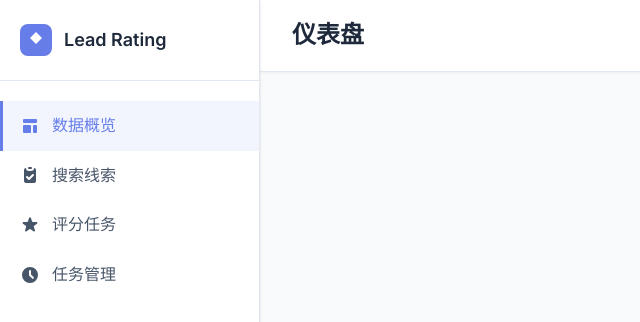
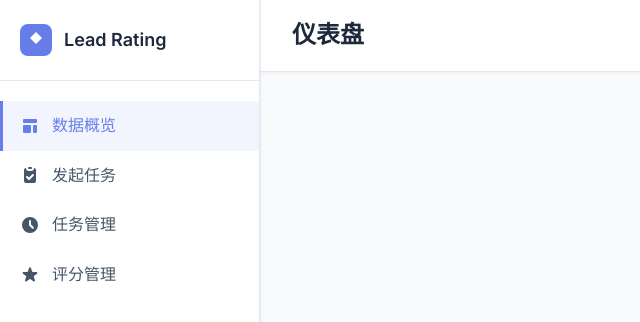
Before and after one commit to newbiiiii/lead-rating-system, a website with bundled scripts: page public/index.html in a window 1280 px wide. Shown: the top 322 px of the page, 0-640 px from the left. Built offline with nearby package versions, Linux system fonts and the light colour scheme.

Commit message:
update: 完善readme

```diff
--- a/public/index.html
+++ b/public/index.html
@@ -94,14 +94,7 @@
                             d="M4 5a2 2 0 012-2 3 3 0 003 3h2a3 3 0 003-3 2 2 0 012 2v11a2 2 0 01-2 2H6a2 2 0 01-2-2V5zm9.707 5.707a1 1 0 00-1.414-1.414L9 12.586l-1.293-1.293a1 1 0 00-1.414 1.414l2 2a1 1 0 001.414 0l4-4z"
                             clip-rule="evenodd" />
                     </svg>
-                    <span>搜索线索</span>
-                </a>
-                <a href="#rating-tasks" class="nav-item" data-page="rating-tasks">
-                    <svg width="20" height="20" viewBox="0 0 20 20" fill="currentColor">
-                        <path
-                            d="M9.049 2.927c.3-.921 1.603-.921 1.902 0l1.07 3.292a1 1 0 00.95.69h3.462c.969 0 1.371 1.24.588 1.81l-2.8 2.034a1 1 0 00-.364 1.118l1.07 3.292c.3.921-.755 1.688-1.54 1.118l-2.8-2.034a1 1 0 00-1.175 0l-2.8 2.034c-.784.57-1.838-.197-1.539-1.118l1.07-3.292a1 1 0 00-.364-1.118L2.98 8.72c-.783-.57-.38-1.81.588-1.81h3.461a1 1 0 00.951-.69l1.07-3.292z" />
-                    </svg>
-                    <span>评分任务</span>
+                    <span>发起任务</span>
                 </a>
                 <a href="#management" class="nav-item" data-page="management">
                     <svg width="20" height="20" viewBox="0 0 20 20" fill="currentColor">
@@ -110,6 +103,13 @@
                             clip-rule="evenodd" />
                     </svg>
                     <span>任务管理</span>
+                </a>
+                <a href="#rating-tasks" class="nav-item" data-page="rating-tasks">
+                    <svg width="20" height="20" viewBox="0 0 20 20" fill="currentColor">
+                        <path
+                            d="M9.049 2.927c.3-.921 1.603-.921 1.902 0l1.07 3.292a1 1 0 00.95.69h3.462c.969 0 1.371 1.24.588 1.81l-2.8 2.034a1 1 0 00-.364 1.118l1.07 3.292c.3.921-.755 1.688-1.54 1.118l-2.8-2.034a1 1 0 00-1.175 0l-2.8 2.034c-.784.57-1.838-.197-1.539-1.118l1.07-3.292a1 1 0 00-.364-1.118L2.98 8.72c-.783-.57-.38-1.81.588-1.81h3.461a1 1 0 00.951-.69l1.07-3.292z" />
+                    </svg>
+                    <span>评分管理</span>
                 </a>
             </nav>
         </aside>
```
Also changed, not shown: README.md.
